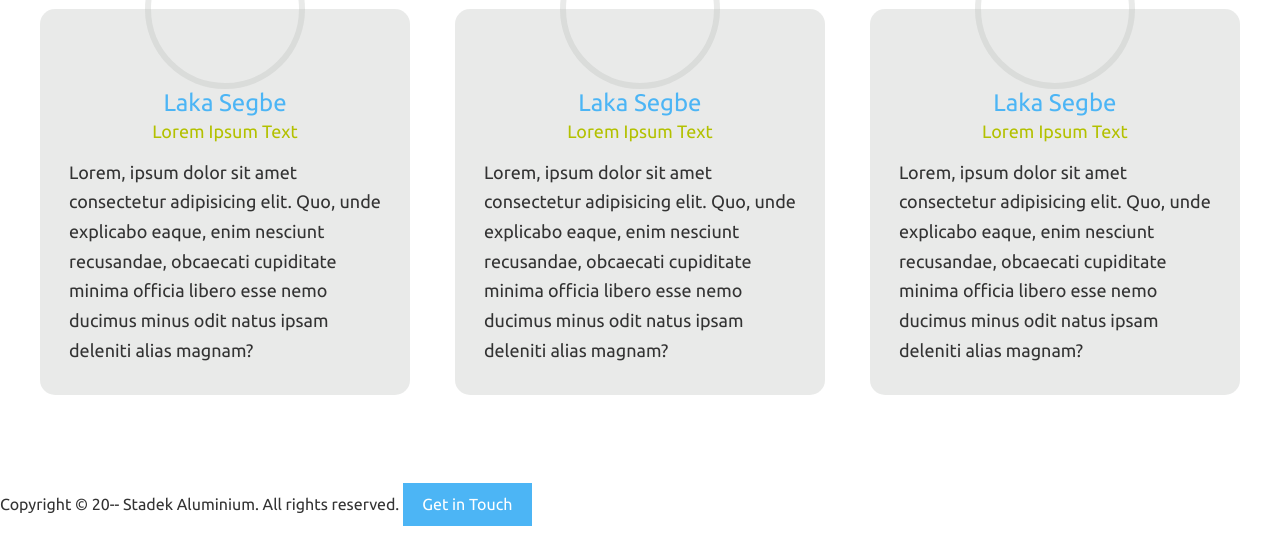
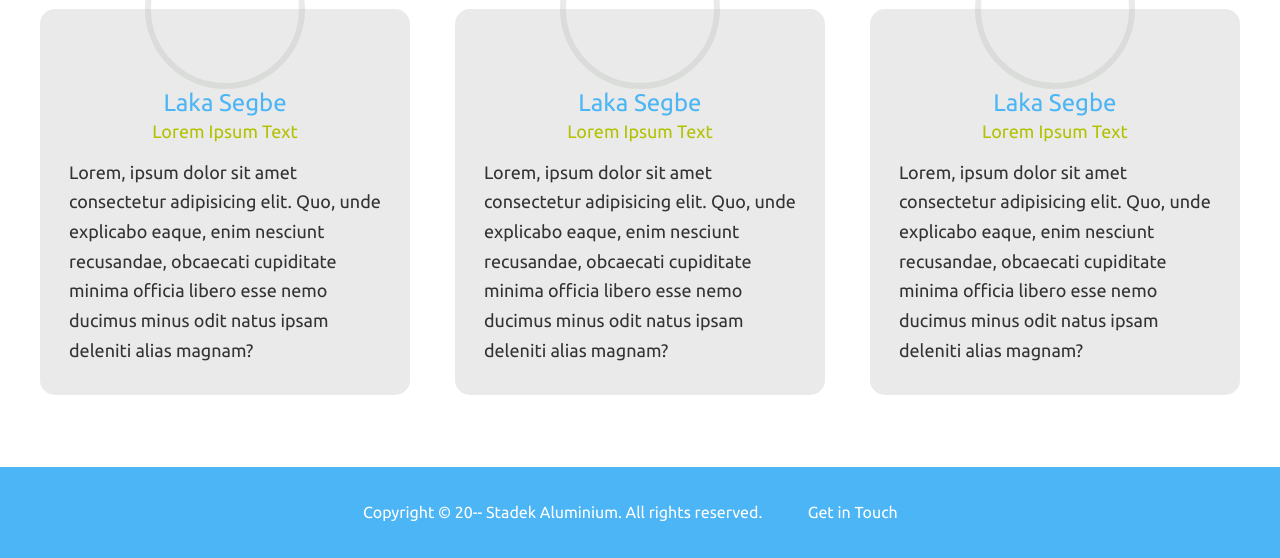
Before and after one commit to mistyjack/stadek-site, a website: page app/index.html in a window 1280 px wide. Shown: the part 2541-3099 px from the top of the page. Drawn offline with Linux system fonts and the light colour scheme.

Commit message:
add footer styling

```diff
--- /dev/null
+++ b/app/assets/styles/modules/_site-footer.css
@@ -0,0 +1,16 @@
+.site-footer {
+    background-color: $mainBlue;
+    color: #fff;
+    padding: 0.5rem 0;
+    text-align: center;
+    &__text {
+        display: block;
+        margin-bottom: 1rem;
+        font-weight: 200;
+        @mixin atMedium {
+            display: inline;
+            margin-bottom: 0;
+            margin-right: 1.4rem;
+        }
+    }
+}
--- a/app/assets/styles/styles.css
+++ b/app/assets/styles/styles.css
@@ -13,4 +13,5 @@
 @import "modules/_service-item.css";
 @import "modules/_testimonial.css";
 @import "modules/_site-header.css";
+@import "modules/_site-footer.css";
 @import "modules/_primary-nav.css";
--- a/app/index.html
+++ b/app/index.html
@@ -204,11 +204,13 @@
         </section>
     </main>
 
-    <footer>
-        <p>
-            <span class="site-footer__text">Copyright &copy; 20-- Stadek Aluminium. All rights reserved.</span>
-            <a href="#" class="btn btn--orange">Get in Touch</a>
-        </p>
+    <footer class="site-footer">
+       <section class="wrapper">
+            <p>
+                <span class="site-footer__text">Copyright &copy; 20-- Stadek Aluminium. All rights reserved.</span>
+                <a href="#" class="btn btn--orange">Get in Touch</a>
+            </p>
+       </section>
     </footer>
 
 </body>
--- a/app/temp/styles/styles.css
+++ b/app/temp/styles/styles.css
@@ -1042,6 +1042,28 @@ img {
     }
     }
 
+.site-footer {
+    background-color: #4cb5f5;
+    color: #fff;
+    padding: 0.5rem 0;
+    text-align: center;
+}
+
+.site-footer__text {
+        display: block;
+        margin-bottom: 1rem;
+        font-weight: 200;
+    }
+
+@media (min-width: 800px) {
+
+.site-footer__text {
+            display: inline;
+            margin-bottom: 0;
+            margin-right: 1.4rem
+    }
+    }
+
 .primary-nav--pull-right {
         float: right;
     }
```
